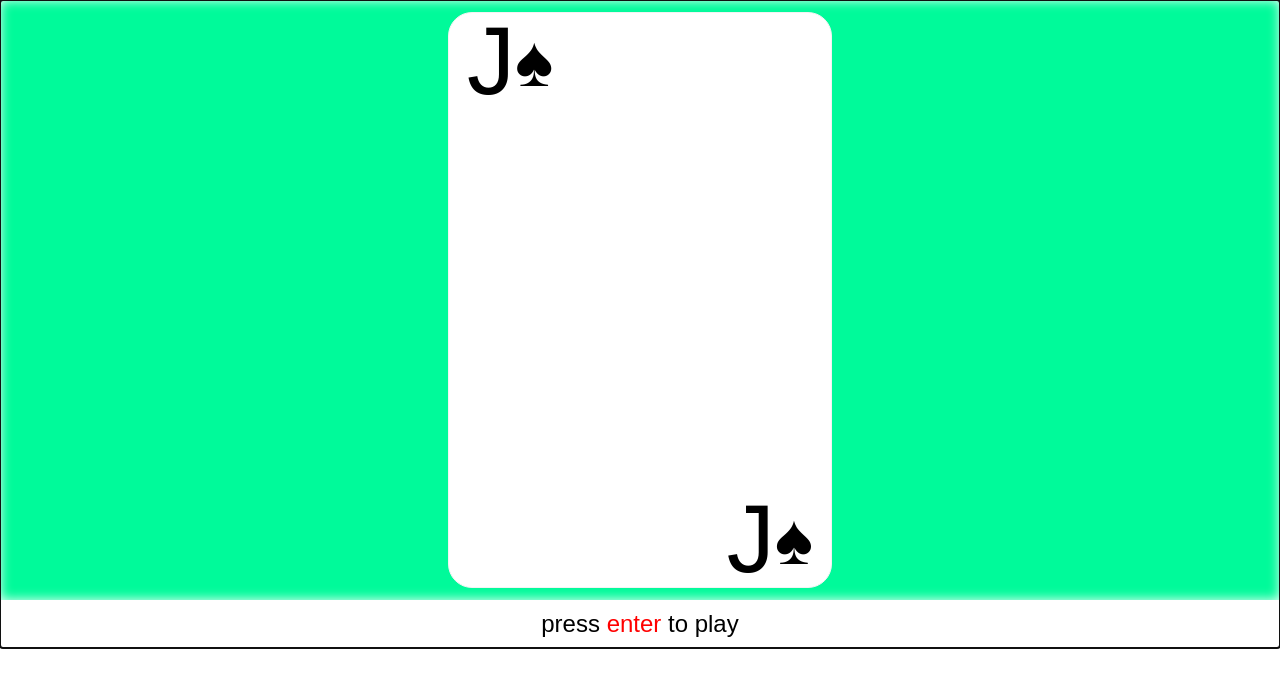
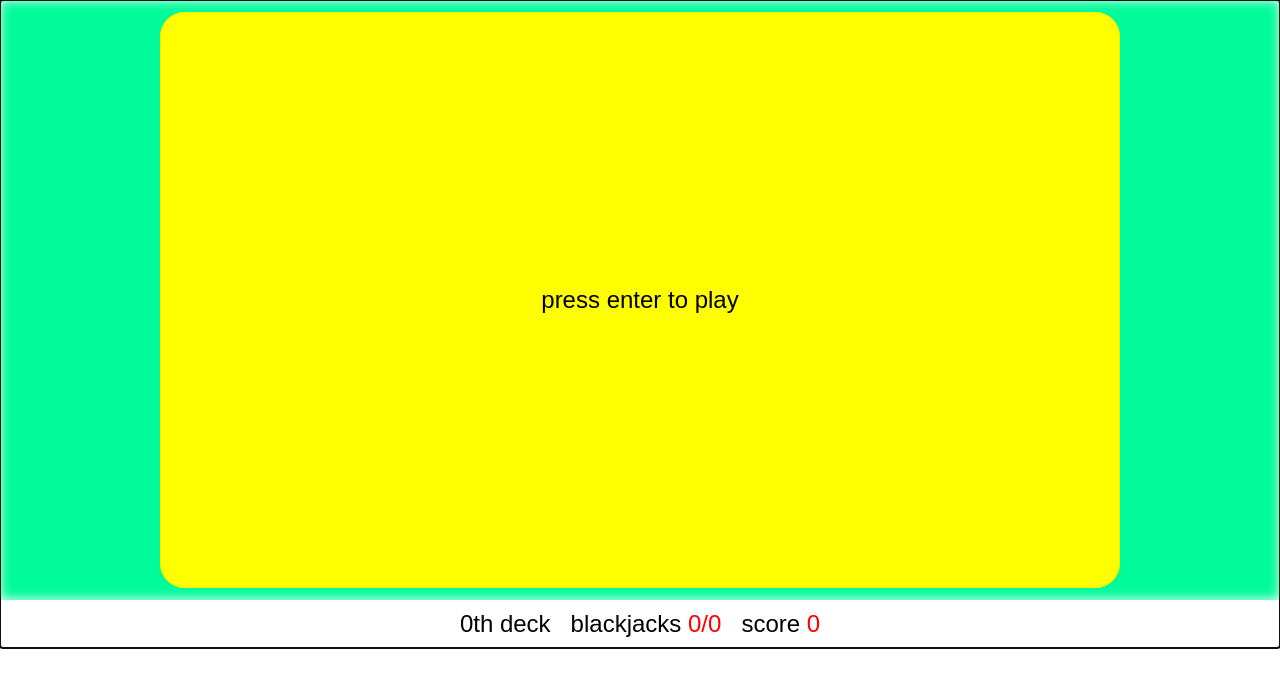
Before and after one commit to pisemsky/cardbrick, a Vue app: page / in a window 1280 px wide. Shown: the top 688 px of the page. Built offline with nearby package versions, Linux system fonts and the light colour scheme.

Commit message:
Remove unncessary screens

```diff
--- a/src/components/GameApp.vue
+++ b/src/components/GameApp.vue
@@ -7,21 +7,18 @@
        @keydown.left.prevent="left()">
     <div class="table">
       <div class="field">
-        <game-initial-screen v-if="state == 'initial'"></game-initial-screen>
+        <game-message v-if="state == 'initial'" message="press enter to play"></game-message>
         <game-started-screen v-if="state == 'started'"
                              :deck="deck"
                              :deck-rows="deckRows"
                              :deck-rows-step="deckRowsStep"
                              :cards="cards"
                              :blackjack="blackjack"></game-started-screen>
-        <game-paused-screen v-if="state == 'paused'"></game-paused-screen>
-        <game-stopped-screen v-if="state == 'stopped'"></game-stopped-screen>
+        <game-message v-if="state == 'paused'" message="pause"></game-message>
+        <game-message v-if="state == 'stopped'" message="game over"></game-message>
       </div>
     </div>
-    <div class="status" v-if="state == 'initial'">
-      press <span class="highlight">enter</span> to play
-    </div>
-    <div class="status" v-if="state != 'initial'">
+    <div class="status">
       <span>{{ deckCount }}</span><span>{{ deckCount | suffix }}</span>
       deck
       &nbsp;
@@ -38,18 +35,14 @@
 
 <script>
 import Vue from 'vue'
-import GameInitialScreen from './GameInitialScreen.vue'
 import GameStartedScreen from './GameStartedScreen.vue'
-import GamePausedScreen from './GamePausedScreen.vue'
-import GameStoppedScreen from './GameStoppedScreen.vue'
+import GameMessage from './GameMessage.vue'
 
 export default {
   name: 'GameApp',
   components: {
-    GameInitialScreen,
     GameStartedScreen,
-    GamePausedScreen,
-    GameStoppedScreen
+    GameMessage,
   },
   data: function () {
     return {
--- a/src/components/GameInitialScreen.vue
+++ /dev/null
@@ -1,100 +0,0 @@
-<template>
-  <div class="card spades big">
-    <div class="card-inner">
-      <div class="card-top">
-        <span class="card-rank">J</span><span class="card-suit"></span>
-      </div>
-      <div class="card-bottom">
-        <span class="card-rank">J</span><span class="card-suit"></span>
-      </div>
-    </div>
-  </div>
-</template>
-
-<style scoped>
-.card {
-  position: absolute;
-  width: 96px;
-  height: 144px;
-  line-height: 144px;
-  text-align: center;
-  transition-property: top;
-  transition-duration: 0.2s;
-}
-
-.card-inner {
-  position: relative;
-  box-sizing: border-box;
-  width: 100%;
-  height: 100%;
-  border: solid 1px #f3f3f3;
-  border-radius: 6px;
-  background-color: #ffffff;
-}
-
-.card-top, .card-bottom {
-  position: absolute;
-  line-height: 1;
-}
-
-.card-top {
-  top: 0;
-  left: 9px;
-  text-align: left;
-}
-
-.card-bottom {
-  bottom: 0;
-  right: 9px;
-  text-align: right;
-}
-
-.card-rank {
-  vertical-align: middle;
-  font-size: 24px;
-}
-
-.card-suit {
-  vertical-align: middle;
-  font-size: 18px;
-}
-
-.card.diamonds .card-rank,
-.card.hearts .card-rank,
-.card.diamonds .card-suit,
-.card.hearts .card-suit {
-  color: #ff0000;
-}
-
-.card.spades .card-suit:before {
-  content: '\2660';
-}
-
-.card.big {
-  position: static;
-  width: 384px;
-  height: 576px;
-  line-height: 576px;
-  margin: 0 auto;
-}
-
-.card.big .card-inner {
-  border-radius: 24px;
-}
-
-.card.big .card-top {
-  left: 18px;
-}
-
-.card.big .card-bottom {
-  right: 18px;
-}
-
-.card.big .card-rank {
-  font-size: 96px;
-}
-
-.card.big .card-suit {
-  font-size: 72px;
-}
-</style>
--- /dev/null
+++ b/src/components/GameMessage.vue
@@ -0,0 +1,25 @@
+<template>
+  <div class="message">{{ message }}</div>
+</template>
+
+<script>
+export default {
+  name: 'GameMessage',
+  props: ['message']
+}
+</script>
+
+<style scoped>
+.message {
+  display: flex;
+  align-items: center;
+  justify-content: center;
+  box-sizing: border-box;
+  width: 100%;
+  height: 100%;
+  border: solid 1px #f2f200;
+  border-radius: 24px;
+  background-color: #ffff00;
+  font-size: 24px;
+}
+</style>
--- a/src/components/GamePausedScreen.vue
+++ /dev/null
@@ -1,49 +0,0 @@
-<template>
-  <div class="card big">
-    <div class="card-inner">
-      <div class="card-center">pause</div>
-    </div>
-  </div>
-</template>
-
-<style scoped>
-.card {
-  position: absolute;
-  width: 96px;
-  height: 144px;
-  line-height: 144px;
-  text-align: center;
-  transition-property: top;
-  transition-duration: 0.2s;
-}
-
-.card-inner {
-  position: relative;
-  box-sizing: border-box;
-  width: 100%;
-  height: 100%;
-  border: solid 1px #f2f200;
-  border-radius: 6px;
-  background-color: #ffff00;
-}
-
-.card-center {
-  display: inline-block;
-  vertical-align: middle;
-  padding: 6px;
-  font-size: 24px;
-  line-height: 1;
-}
-
-.card.big {
-  position: static;
-  width: 384px;
-  height: 576px;
-  line-height: 576px;
-  margin: 0 auto;
-}
-
-.card.big .card-inner {
-  border-radius: 24px;
-}
-</style>
--- a/src/components/GameStoppedScreen.vue
+++ /dev/null
@@ -1,75 +0,0 @@
-<template>
-  <div class="card big empty">
-    <div class="card-inner">
-      <div class="card-center">game over</div>
-    </div>
-  </div>
-</template>
-
-<style scoped>
-.card {
-  position: absolute;
-  width: 96px;
-  height: 144px;
-  line-height: 144px;
-  text-align: center;
-  transition-property: top;
-  transition-duration: 0.2s;
-}
-
-.card-inner {
-  position: relative;
-  box-sizing: border-box;
-  width: 100%;
-  height: 100%;
-  border: solid 1px #f2f200;
-  border-radius: 6px;
-  background-color: #ffff00;
-  background-size: auto 36px;
-}
-
-.card-top, .card-bottom {
-  position: absolute;
-  line-height: 1;
-}
-
-.card-top {
-  top: 0;
-  left: 9px;
-  text-align: left;
-}
-
-.card-bottom {
-  bottom: 0;
-  right: 9px;
-  text-align: right;
-}
-
-.card-center {
-  display: inline-block;
-  vertical-align: middle;
-  padding: 6px;
-  font-size: 24px;
-  line-height: 1;
-}
-
-.card.big {
-  position: static;
-  width: 384px;
-  height: 576px;
-  line-height: 576px;
-  margin: 0 auto;
-}
-
-.card.big .card-inner {
-  border-radius: 24px;
-}
-
-.card.big .card-top {
-  left: 18px;
-}
-
-.card.big .card-bottom {
-  right: 18px;
-}
-</style>
```
